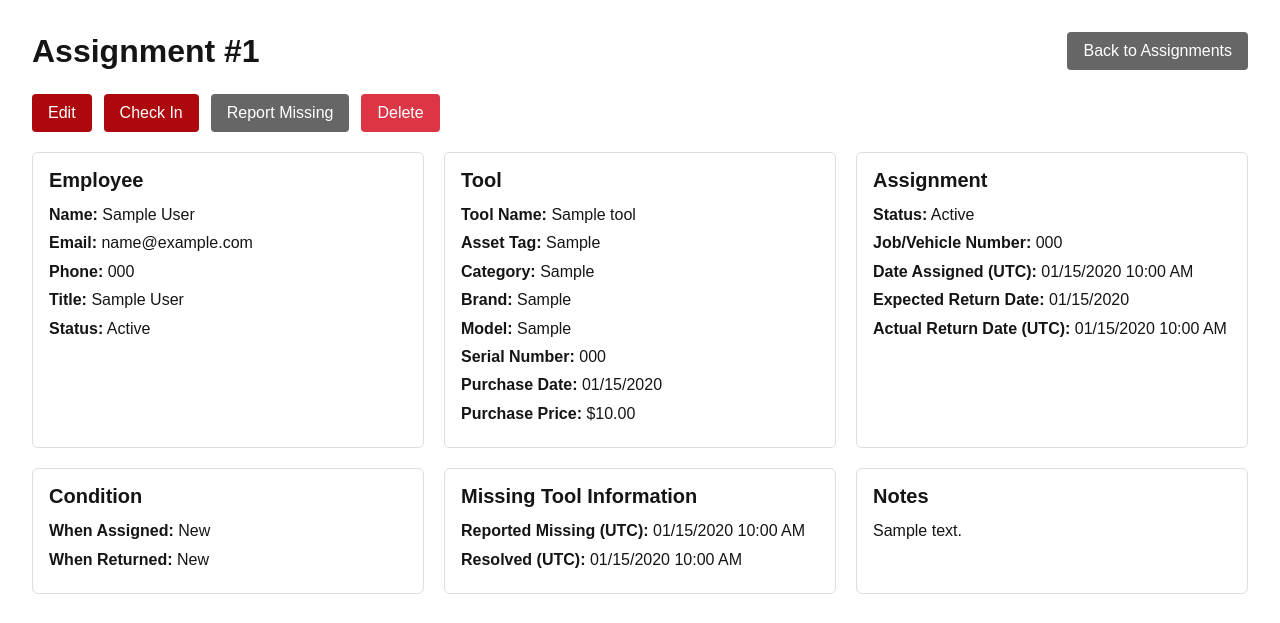
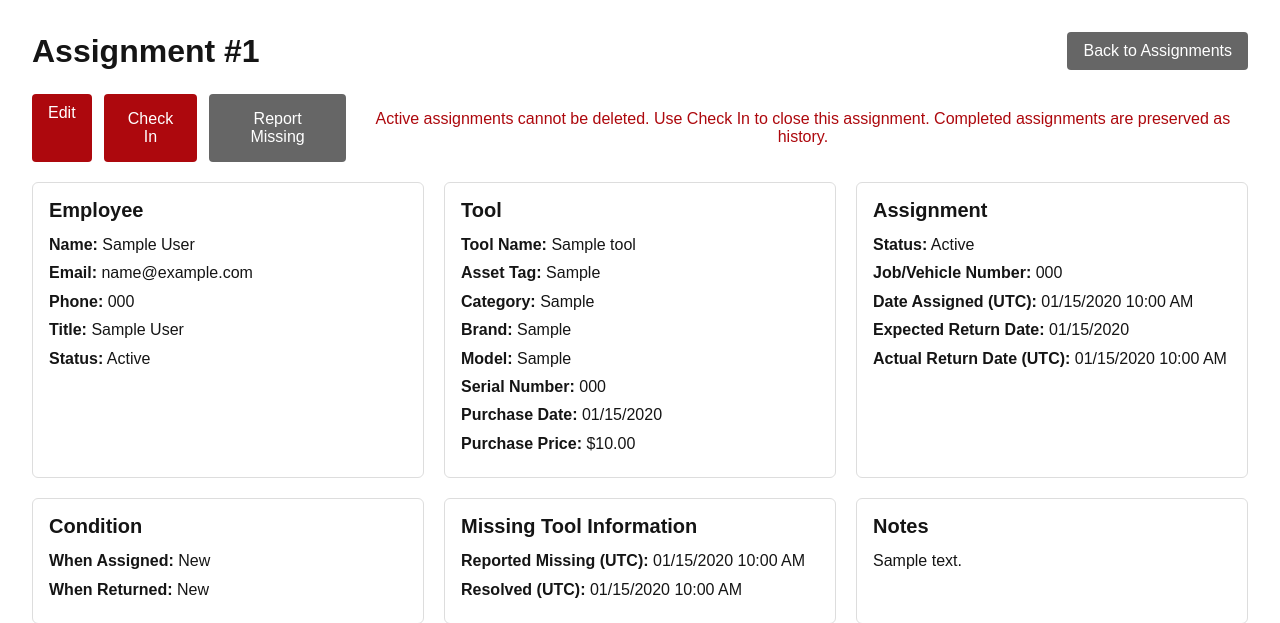
Before and after one commit to ryan4336/ToolTrack-WebApp, a Flask app: page /assignments/1 in a window 1280 px wide. Shown: the part 90-713 px from the top of the page. Run offline with Flask 3, Linux system fonts and the light colour scheme; the visitor is signed in with stand-in values (Sample User, id 1); tables that the repository leaves empty hold one stand-in row (values such as "Sample post"); parts of the project's set-up code (start-up, migrations or seed data) failed here and were passed over.

Commit message:
Update assignment_details.html

```diff
--- a/templates/assignment_details.html
+++ b/templates/assignment_details.html
@@ -16,13 +16,14 @@
     <a href="{{ url_for('edit_assignment', assignment_id=assignment.assignment_id) }}" class="button">Edit</a>
     <button type="button" class="button">Check In</button>
     <button type="button" class="button button-cancel">Report Missing</button>
-    <form action="{{ url_for('delete_assignment', assignment_id=assignment.assignment_id) }}" method="POST"
-        style="display:inline;"
-        onsubmit="return confirm('Are you sure you want to delete this assignment?');">
-        <button type="submit"
-        class="button"
-        style="background-color: #dc3545; color: white; border: none;">Delete</button>
-    </form>
+
+<!-- Assignment deletion is disabled to preserve history -->
+<p class="form-error">
+    Active assignments cannot be deleted.
+    Use Check In to close this assignment.
+    Completed assignments are preserved as history.
+</p>
+
 </div>
 {% endif %}
 
```
